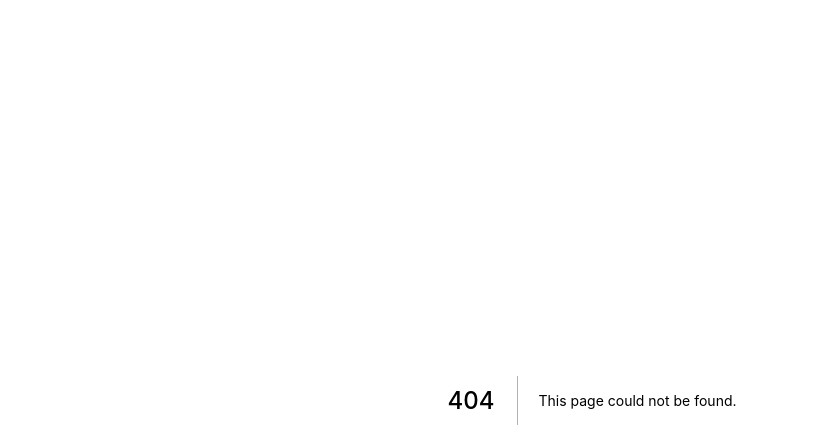
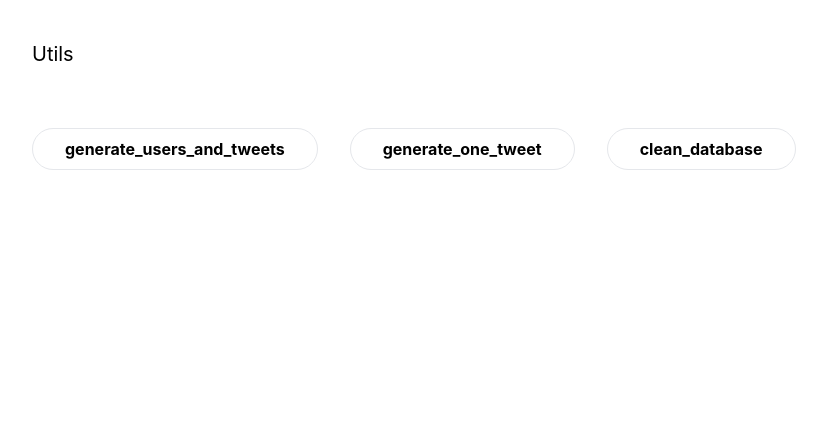
Before and after one commit to mwraich/Twitter-nextjs, a Next.js app: page /utils in a window 1280 px wide. Before the commit this address had no page. Shown: the top 448 px of the page, without its empty margins (48-875 px from the left). Built offline with nearby package versions, Linux system fonts and the light colour scheme.

Commit message:
Added utils

```diff
--- a/components/Tweet.jsx
+++ b/components/Tweet.jsx
@@ -3,7 +3,7 @@ import timeago from "lib/timeago"
 export default function Tweet({ tweet }) {
   return (
     <p>
-      {`${timeago.format(new Date(tweet.createdAt))} ${tweet.content} ${tweet.author.email}`}
+      {`${timeago.format(new Date(tweet.createdAt))} ${tweet.content} ${tweet.author.name}`}
     </p>
   )
 }
--- a/package.json
+++ b/package.json
@@ -9,6 +9,7 @@
     "lint": "next lint"
   },
   "dependencies": {
+    "@faker-js/faker": "^7.1.0",
     "@next-auth/prisma-adapter": "^1.0.3",
     "javascript-time-ago": "^2.5.4",
     "next": "12.1.6",
--- /dev/null
+++ b/pages/api/setup.js
@@ -0,0 +1,18 @@
+import prisma from 'lib/prisma'
+import { getSession } from 'next-auth/react'
+
+export default async function handler(req, res) {
+  const session = await getSession({ req })
+  if (!session) return res.end()
+
+  if(req.method === 'POST') {
+      await prisma.user.update({
+          where: { email: session.user.email },
+          data: {
+              name: req.body.name,
+          }
+      })
+    }
+    res.end()
+    return
+}
--- /dev/null
+++ b/pages/api/utils.js
@@ -0,0 +1,64 @@
+import prisma from "lib/prisma"
+import { faker } from "@faker-js/faker"
+import { getSession } from "next-auth/react"
+
+export default async function handler(req, res) {
+    const session = await getSession({ req })
+
+    if (req.method !== 'POST') return res.end()
+
+    if (req.body.task == 'clean_database') {
+        await prisma.tweet.deleteMany({})
+        await prisma.user.deleteMany({
+            where: {
+                NOT: {
+                    email: {
+                        in: [session.user.email],
+                    },
+                },
+            },
+        })
+    }
+    if (req.body.task == 'generate_one_tweet') {
+      const users = await prisma.user.findMany({})
+
+      const randomIndex = Math.floor(Math.random() * users.length)
+      const user = users[randomIndex]
+
+      await prisma.tweet.create({
+          data: {
+              content: faker.hacker.phrase(),
+              author: {
+                  connect: {id: user.id },
+              }
+          }
+      })
+    }
+    if (req.body.task == 'generate_users_and_tweets') {
+        let count = 0
+
+        while (count < 5 ) {
+            await prisma.user.create({
+                data: {
+                    name: faker.internet.userName().toLowerCase(),
+                    email: faker.internet.email().toLowerCase(),
+                    image: faker.internet.avatar(),
+                }
+            })
+            count++
+        }
+
+        const users = await prisma.user.findMany({})
+        users.forEach(async (user) => {
+            await prisma.tweet.create({
+                data: {
+                    content: faker.hacker.phrase(),
+                    author: {
+                        connect: { id: user.id }
+                    }
+                }
+            })
+        })
+    }
+    res.end()
+}
--- a/pages/home.js
+++ b/pages/home.js
@@ -16,6 +16,11 @@ export default function Home({ tweets }) {
     if (!session) {
         router.push('/')
     }
+
+    if (session && !session.user.name) {
+        router.push('/setup')
+    }
+
     return (
         <>
             <NewTweet />
--- /dev/null
+++ b/pages/setup.js
@@ -0,0 +1,48 @@
+import { useState } from "react"
+import { useRouter } from "next/router"
+import { useSession } from "next-auth/react"
+
+export default function Setup() {
+    const router = useRouter()
+    const { data: session, status } = useSession()
+    const loading = status === 'loading'
+    const [name, setName ] = useState('')
+    if (!session || !session.user) return null
+    if (loading) return null
+
+    if (!loading && session.user.name) {
+        router.push('/home')
+    }
+
+    return (
+        <form
+            className="mt-10 ml-20"
+            onSubmit={async(e) => {
+                e.preventDefault()
+                await fetch('/api/setup', {
+                    body: JSON.stringify({name}),
+                    headers: {
+                        'Content-Type': 'application/json',
+                    },
+                    method: 'POST',
+                })
+                session.user.name = name
+                router.push('/home')
+            }}
+        >
+            <div className="flex-1 mb-5">
+                <div className="flex-1 mb-5">Username</div>
+                <input
+                    type='text'
+                    name='name'
+                    value={name}
+                    onChange={(e) => setName(e.target.value)}
+                    className="border p-1"
+                />
+            </div>
+            <button className="border px-8 py-2 mt-0 mr-8 font-bold rounded-full color-accent-contrast bg-color-accent hover:bg-color-accent-hover">
+                Save
+            </button>
+        </form>
+    )
+}
--- /dev/null
+++ b/pages/utils.js
@@ -0,0 +1,59 @@
+export default function utils() {
+	return (
+		<>
+			<div className="mt-10 ml-20">
+				<h2 className="mb-10 text-xl">Utils</h2>
+				<div className="flex-1 mb-5"></div>
+				<button
+					className="border px-8 py-2 mt-5 mr-8 font-bold rounded-full color-accent-hover-dark"
+					onClick=
+					{async () => {
+						await fetch('api/utils', {
+							body: JSON.stringify({
+								task: 'generate_users_and_tweets',
+							}),
+							headers: {
+								'Content-Type': 'application/json',
+							},
+							method: 'POST',
+						});
+					}}>
+					generate_users_and_tweets
+				</button>
+				<button
+					className="border px-8 py-2 mt-5 mr-8 font-bold rounded-full color-accent-hover-dark"
+					onClick=
+					{async () => {
+						await fetch('api/utils', {
+							body: JSON.stringify({
+								task: 'generate_one_tweet',
+							}),
+							headers: {
+								'Content-Type': 'application/json',
+							},
+							method: 'POST',
+						});
+					}}>
+					generate_one_tweet
+				</button>
+				<button
+					className="border px-8 py-2 mt-5 mr-8 font-bold rounded-full color-accent-hover-dark"
+					onClick=
+					{async () => {
+						await fetch('api/utils', {
+							body: JSON.stringify({
+								task: 'clean_database',
+							}),
+							headers: {
+								'Content-Type': 'application/json',
+							},
+							method: 'POST',
+						});
+					}}
+                    >
+					clean_database
+				</button>
+			</div>
+		</>
+	);
+}
```
Also changed, not shown: 2 other files (tests, documents, lock files or other folders).
